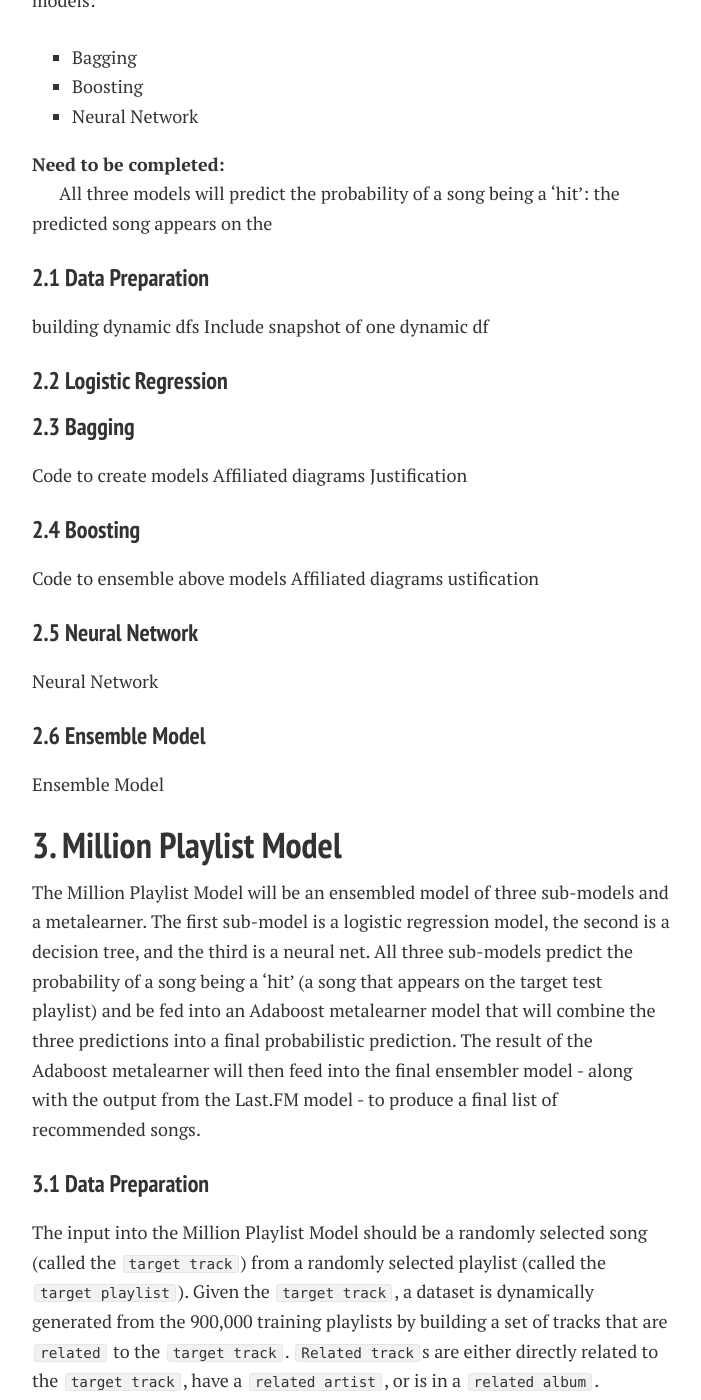
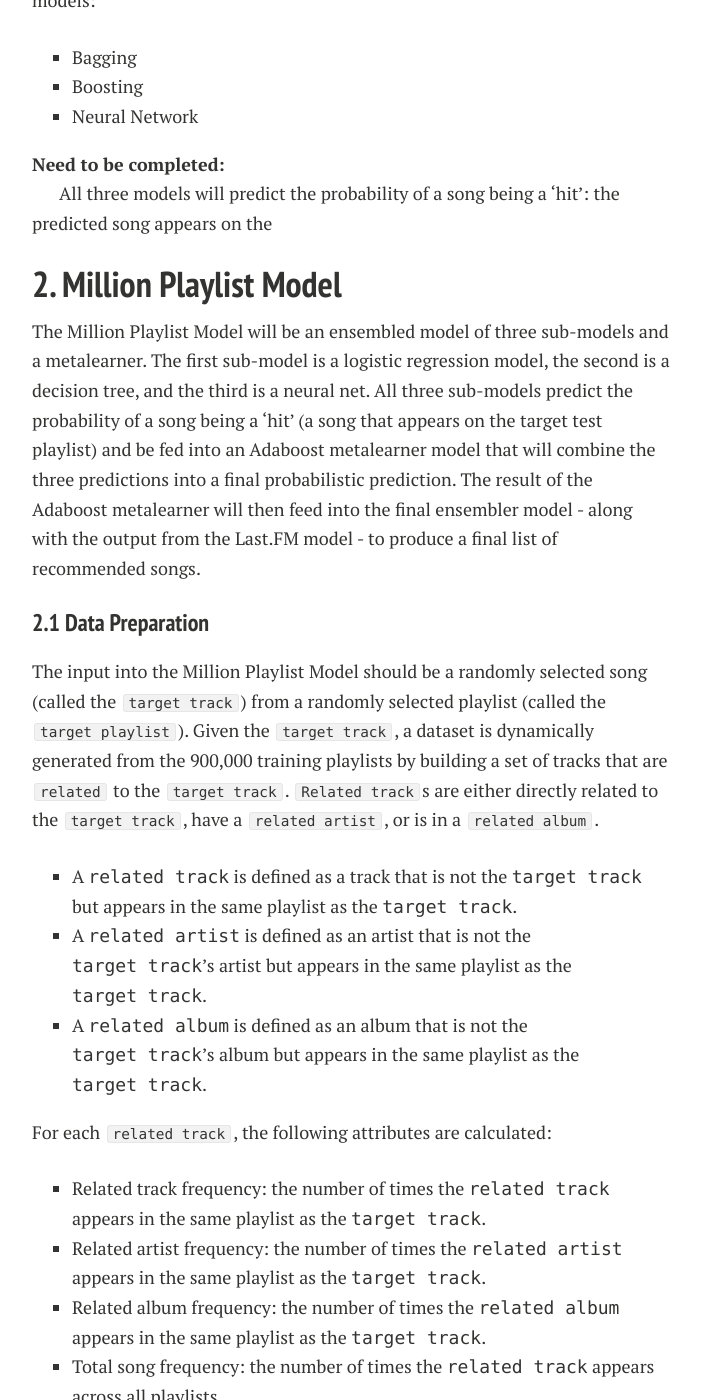
Before and after one commit to lyannaliu/lyannaliu.github.io, a Jekyll site: the page built from modelsandmethods.md, in a window 1280 px wide and 1400 px high, scrolled down 1967 px. Shown: the whole window, without its empty margins (288-989 px from the left). Built offline with Jekyll 4.4.1, drawn with Linux system fonts in a browser that asks for light colours; nearby versions of some CDN libraries; some of the changed text lies outside the part shown.

Commit message:
Update modelsandmethods.md

````diff
--- a/modelsandmethods.md
+++ b/modelsandmethods.md
@@ -9,19 +9,19 @@ title: Models and Methods
 ## Contents
 
 * [1. Overlook of the Models](#1)
-* [2. Last.FM Model](#2)
+* [2. Million Playlist Model](#2)
     * [2.1 Data Preparation](#2.1)
     * [2.2 Logistic Regression](#2.2)
-    * [2.3 Bagging](#2.3)
-    * [2.4 Boosting](#2.4)
-    * [2.5 Neural Network](#2.5)
-    * [2.6 Ensemble Model](#2.6)
-* [3. Million Playlist Model](#3)
+    * [2.3 Decision Tree](#2.3)
+    * [2.4 Neural Network](#2.4)
+    * [2.5 Ensemble Method](#2.5)
+* [3. Last.FM Model](#3)
     * [3.1 Data Preparation](#3.1)
     * [3.2 Logistic Regression](#3.2)
-    * [3.3 Decision Tree](#3.3)
-    * [3.4 Neural Network](#3.4)
-    * [3.5 Ensemble Method](#3.5)
+    * [3.3 Bagging](#3.3)
+    * [3.4 Boosting](#3.4)
+    * [3.5 Neural Network](#3.5)
+    * [3.6 Ensemble Model](#3.6)
 * [4. Metalearner](#4)
 
 <h2 id="1">1. Overlook of the Models</h2>
@@ -56,26 +56,9 @@ The Last FM Model was created as an ensemble model, built from three other model
 
 All three models will predict the probability of a song being a 'hit': the predicted song appears on the
 
+<h2 id="2">2. Million Playlist Model</h2>
+The Million Playlist Model will be an ensembled model of three sub-models and a metalearner. The first sub-model is a logistic regression model, the second is a decision tree, and the third is a neural net. All three sub-models predict the probability of a song being a 'hit' (a song that appears on the target test playlist) and be fed into an Adaboost metalearner model that will combine the three predictions into a final probabilistic prediction. The result of the Adaboost metalearner will then feed into the final ensembler model - along with the output from the Last.FM model - to produce a final list of recommended songs.
 <h3 id="2.1">2.1 Data Preparation</h3>
-building dynamic dfs
-Include snapshot of one dynamic df
-<h3 id="2.2">2.2 Logistic Regression</h3>
-<h3 id="2.3">2.3 Bagging</h3>
-Code to create models
-Affiliated diagrams
-Justification
-<h3 id="2.4">2.4 Boosting</h3>
-Code to ensemble above models
-Affiliated diagrams
-ustification
-<h3 id="2.5">2.5 Neural Network</h3>
-Neural Network
-<h3 id="2.6">2.6 Ensemble Model</h3>
-Ensemble Model
-
-<h2 id="3">3. Million Playlist Model</h2>
-The Million Playlist Model will be an ensembled model of three sub-models and a metalearner. The first sub-model is a logistic regression model, the second is a decision tree, and the third is a neural net. All three sub-models predict the probability of a song being a 'hit' (a song that appears on the target test playlist) and be fed into an Adaboost metalearner model that will combine the three predictions into a final probabilistic prediction. The result of the Adaboost metalearner will then feed into the final ensembler model - along with the output from the Last.FM model - to produce a final list of recommended songs.
-<h3 id="3.1">3.1 Data Preparation</h3>
 The input into the Million Playlist Model should be a randomly selected song (called the `target track`) from a randomly selected playlist (called the `target playlist`). Given the `target track`, a dataset is dynamically generated from the 900,000 training playlists by building a set of tracks that are `related` to the `target track`. `Related track`s are either directly related to the `target track`, have a `related artist`, or is in a `related album`.
 
 - A `related track` is defined as a track that is not the `target track` but appears in the same playlist as the `target track`.
@@ -298,7 +281,7 @@ The final result is a dataframe containing the dynamically calculated frequency
 
 ![Piano Man DF](/images/piano_man_df.png)
 
-<h3 id="3.2">3.2 Logistic Regression</h3>
+<h3 id="2.2">2.2 Logistic Regression</h3>
 The logistic regression submodel is an ensembled set of eight logistic models. The eight models were trained separately on eight randomly selected `target tracks` and `target playlists` from the detailed_train_playlists set. 0's were given a class weight of .11 versus the 1's which were given a class weight of .89 to adjust for the large number of misses in the dataset versus the small number of hits. The final prediction is either the majority if producing a binary result or the average probability if producing a probabilistic result.
 
 ```python
@@ -390,7 +373,7 @@ The plot output for the running predictions indicates that accuracy is maximized
 ![Logistic Regression Accuracy](/images/logistic_regression_accuracy.png)
 
 
-<h3 id="3.3">3.3 Decision Tree</h3>
+<h3 id="2.3">2.3 Decision Tree</h3>
 The decision tree model is a single tree of max depth 4. 0's were given a class weight of .11 versus the 1's which were given a class weight of .89 to adjust for the large number of misses in the dataset versus the small number of hits.
 
 ```python
@@ -434,7 +417,7 @@ Image(graph[0].create_png())
 ```
 
 ![Decision Tree](/images/decision_tree.png)
-<h3 id="3.4">3.4 Neural Network</h3>
+<h3 id="2.4">2.4 Neural Network</h3>
 
 Unlike the logistic or decision tree model, the neural network model is trained on 100 different dynamically generated datasets for 100 different `target song`s and `target playlist`s. This method is used instead of splitting the dataset into multiple batches, because the liklihood of creating batches of a good representation of hits and misses is low in such a skewed dataset. The classes are given different weights with 0 being weighted .11 and 1 being weighted .89.
 
@@ -477,7 +460,7 @@ for NN_train in NN_train_dfs:
     NNmodel.fit(NN_X_train, NN_y_train, epochs=1, batch_size=len(NN_X_train))
 ```
 
-<h3 id="3.5">3.5 Ensemble Method</h3>
+<h3 id="2.5">2.5 Ensemble Method</h3>
 The metalearner model is an Adaboost model cross validated for an optimal number of iterations. The three predictors are, given a `target track` and `target playlist`, the predictions of the probability of a hit from the three submodels: logistic regression model, decision tree model, and neural network model. Adaboost was chosen because we are able to tune the n_estimators to try and find the balance between over and underfitting. The final model is built below.
 
 ```python
````
Also changed, not shown: other parts of modelsandmethods.md (+18 -0 lines).
